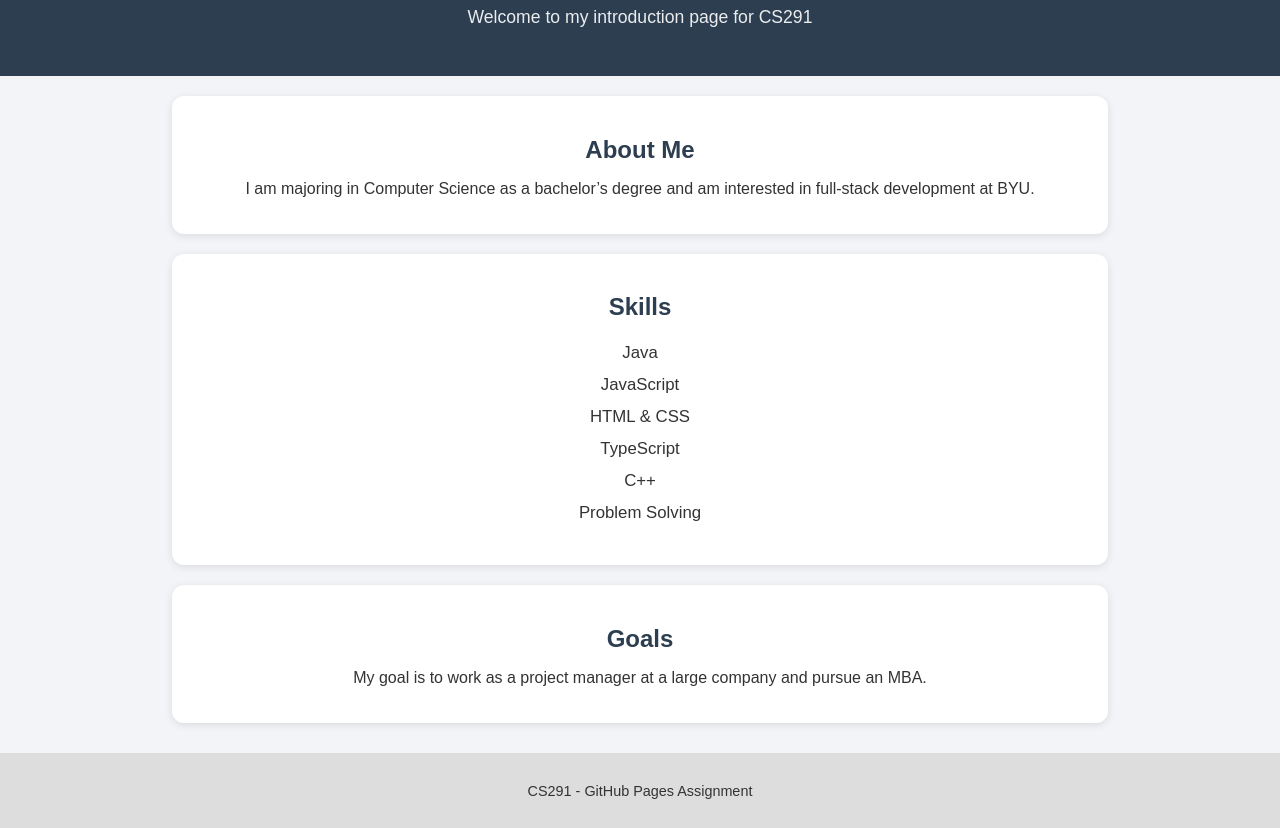
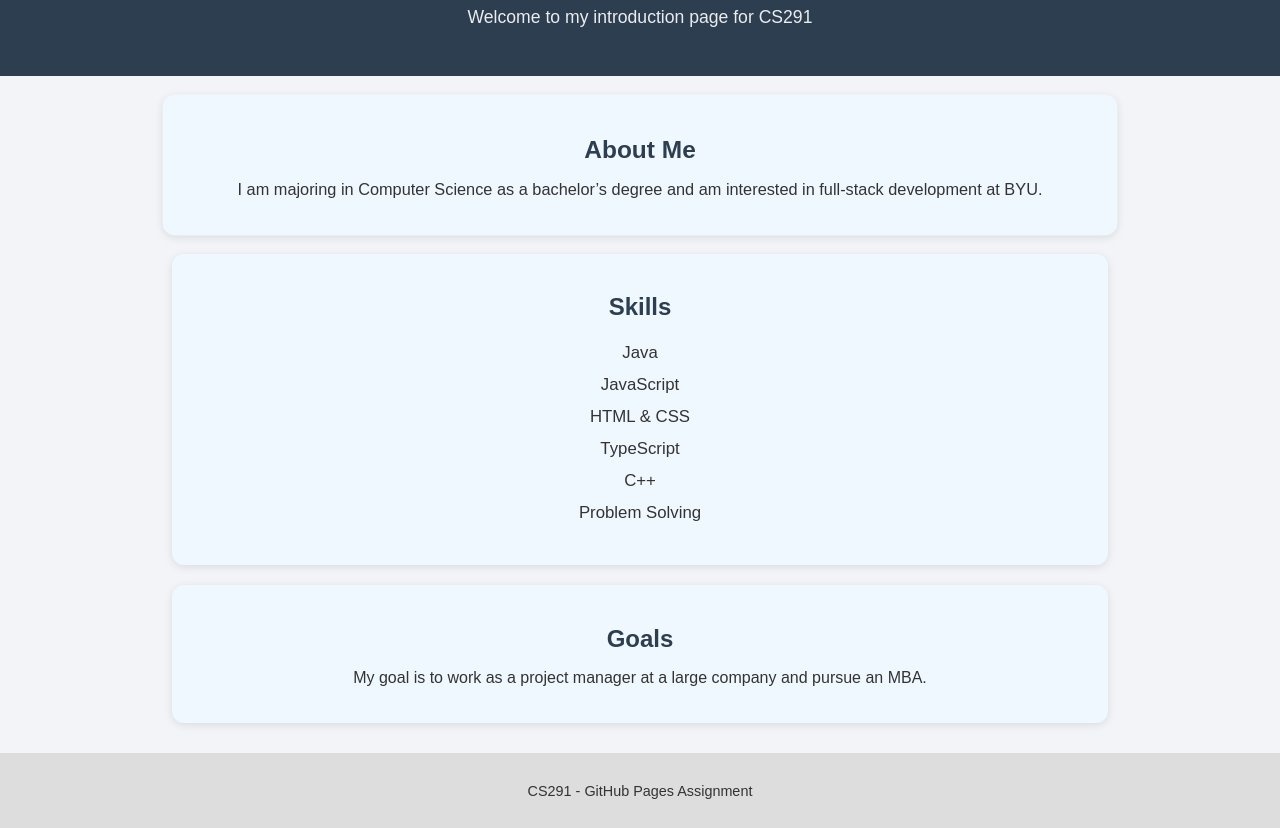
Before and after one commit to githubyuto0919745/cs291, a plain HTML site: page index.html in a window 1280 px wide. In both pictures the pointer is over the element 640 px from the left and 242 px from the top of the page. Shown: the part 78-906 px from the top of the page. Drawn offline with Linux system fonts and the light colour scheme.

Commit message:
Update style.css

```diff
--- a/style.css
+++ b/style.css
@@ -7,7 +7,6 @@ body {
   text-align: center;
 }
 
-/* Header */
 header {
   background-color: #2c3e50;
   color: white;
@@ -24,10 +23,8 @@ header p {
   font-size: 1.1rem;
   opacity: 0.9;
 }
-
-/* Sections */
 section {
-  background: white;
+  background: #f0f8ff;
   margin: 20px auto;
   padding: 20px;
   width: 70%;
@@ -35,13 +32,15 @@ section {
   box-shadow: 0 2px 8px rgba(0, 0, 0, 0.1);
 }
 
-/* Section titles */
 section h2 {
   color: #2c3e50;
   margin-bottom: 10px;
 }
+section:hover {
+  transform: scale(1.02);
+  transition: 0.2s ease-in-out;
+}
 
-/* Lists */
 ul {
   list-style: none;
   padding: 0;
@@ -51,8 +50,6 @@ li {
   padding: 6px 0;
   font-size: 1.05rem;
 }
-
-/* Footer */
 footer {
   margin-top: 30px;
   padding: 15px;
```
